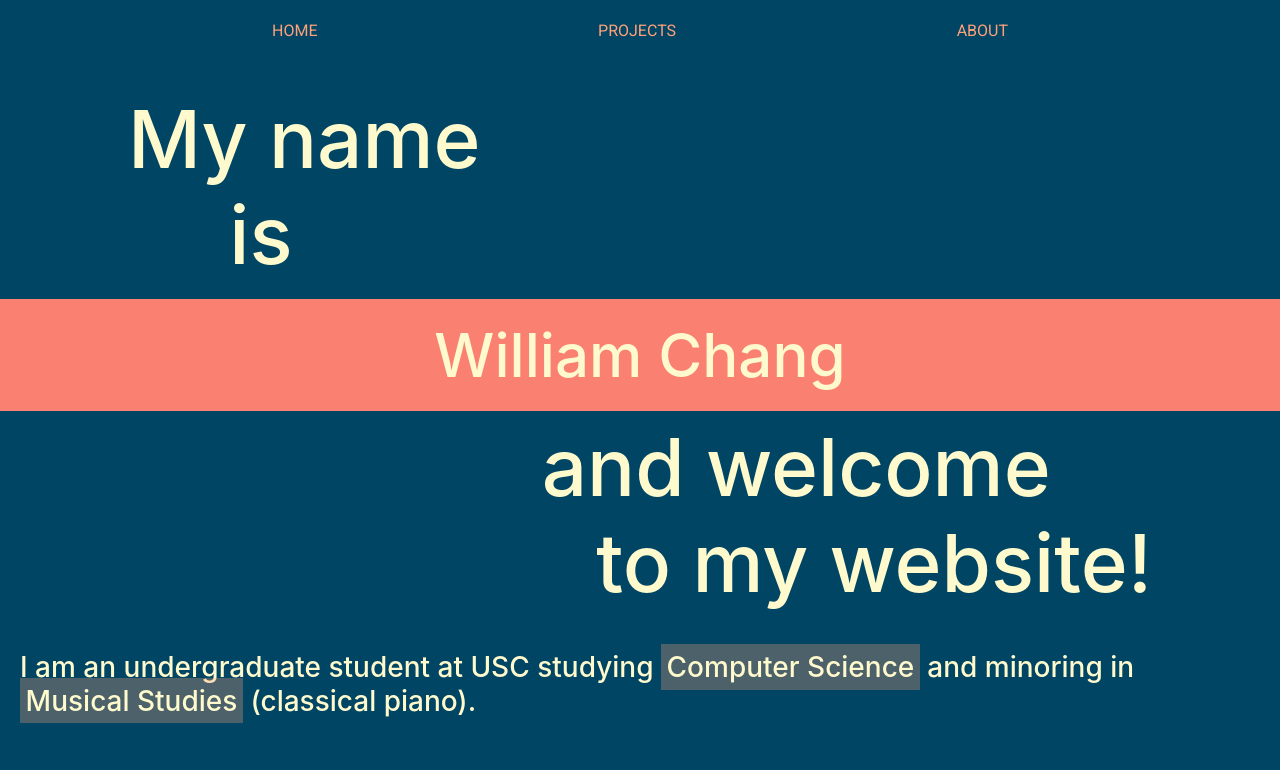
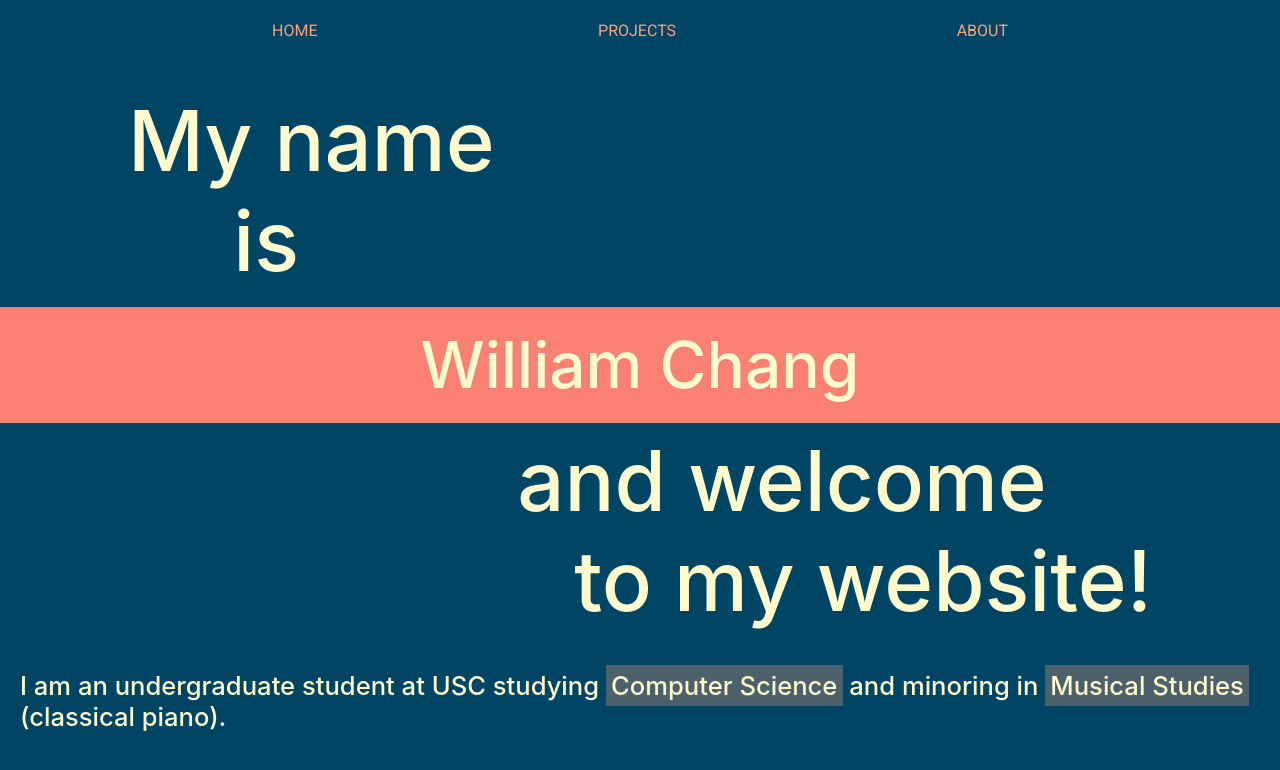
Before and after one commit to williamfchang/homebase, a plain HTML site: page index.html in a window 1280 px wide. Drawn offline with nearby package versions, Linux system fonts and the light colour scheme.

Commit message:
font scaling changes on main page

```diff
--- a/css/styles.css
+++ b/css/styles.css
@@ -61,16 +61,21 @@ mark {
 
 .main-title {
     margin: 0 10%;
+
     font-size: 80px;
+    font-size: 6.5vw;
 }
 
 .center-name {
     background-color: salmon;
     padding: 20px;
     text-align: center;
+
     font-size: 60px;
+    font-size: max(40px, 5vw);
 }
 
 .subtitle {
     margin: 40px 20px;
+    font-size: max(20px, 2vw);
 }
```
